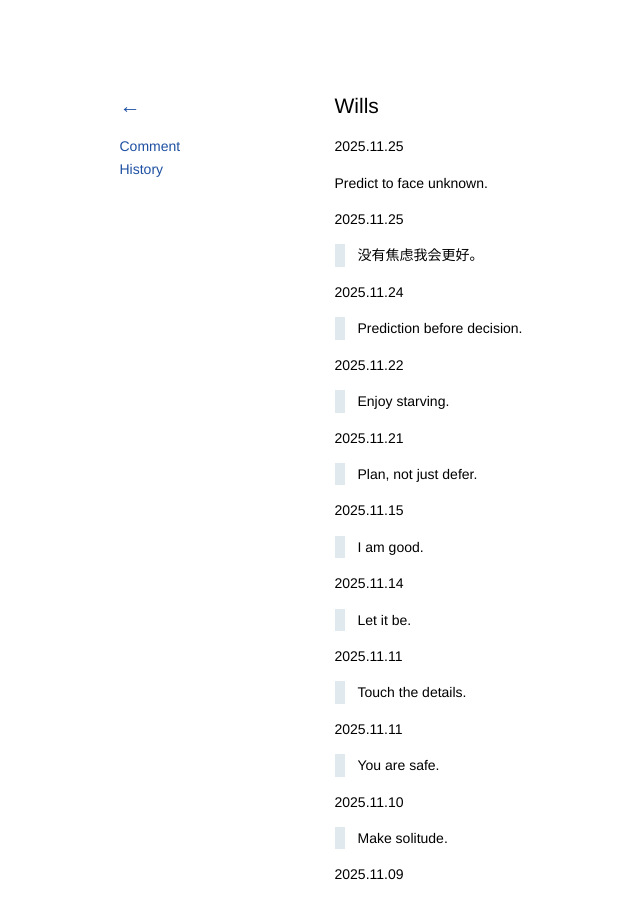
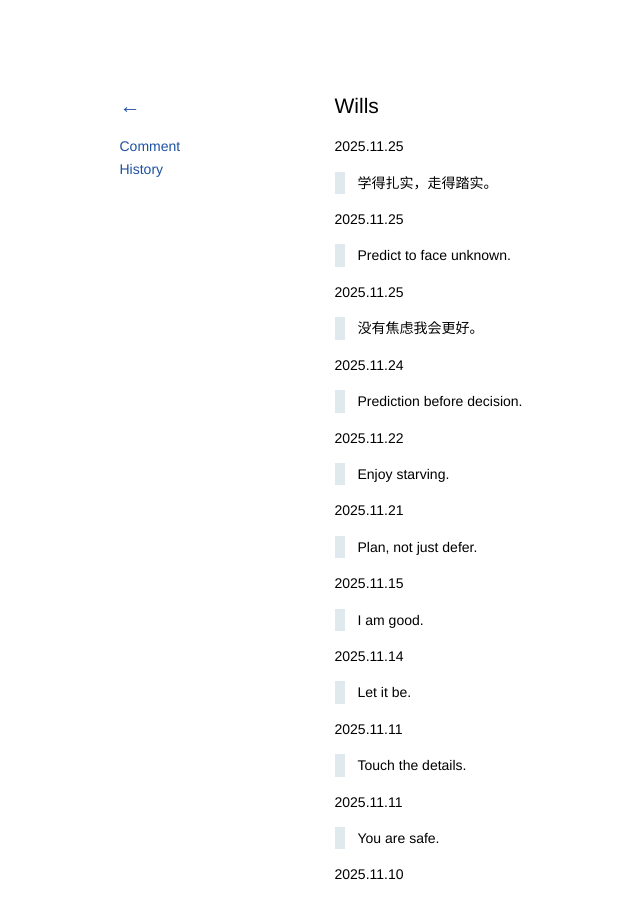
Before and after one commit to kidlj/awei, a Jekyll site: the page built from _wiki/wills.md, in a window 1280 px wide and 900 px high. Shown: the whole window, without its empty margins (13-653 px from the left). Built offline with Jekyll 4.4.1, drawn with Linux system fonts in a browser that asks for light colours.

Commit message:
update wills

```diff
--- a/_wiki/wills.md
+++ b/_wiki/wills.md
@@ -4,7 +4,11 @@ title: Wills
 
 2025.11.25
 
-Predict to face unknown.
+> 学得扎实，走得踏实。
+
+2025.11.25
+
+> Predict to face unknown.
 
 2025.11.25
 
```
